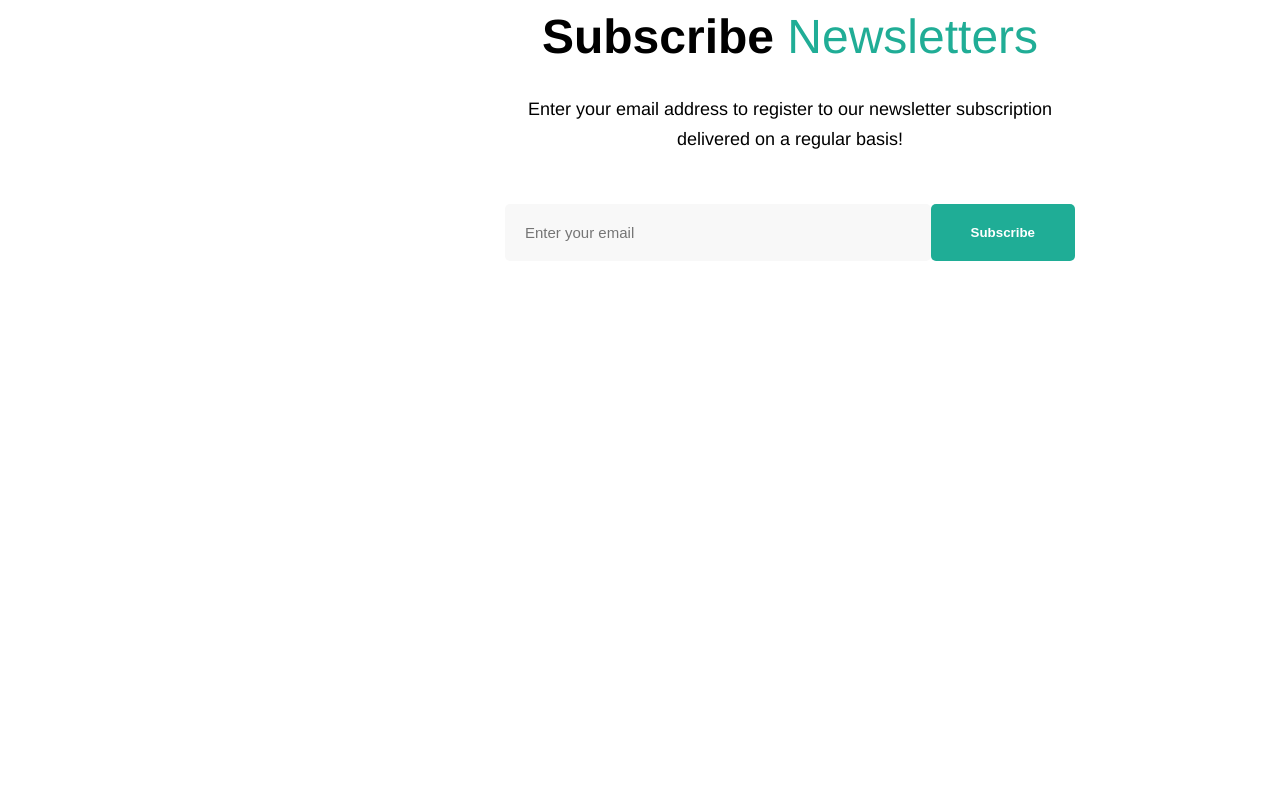
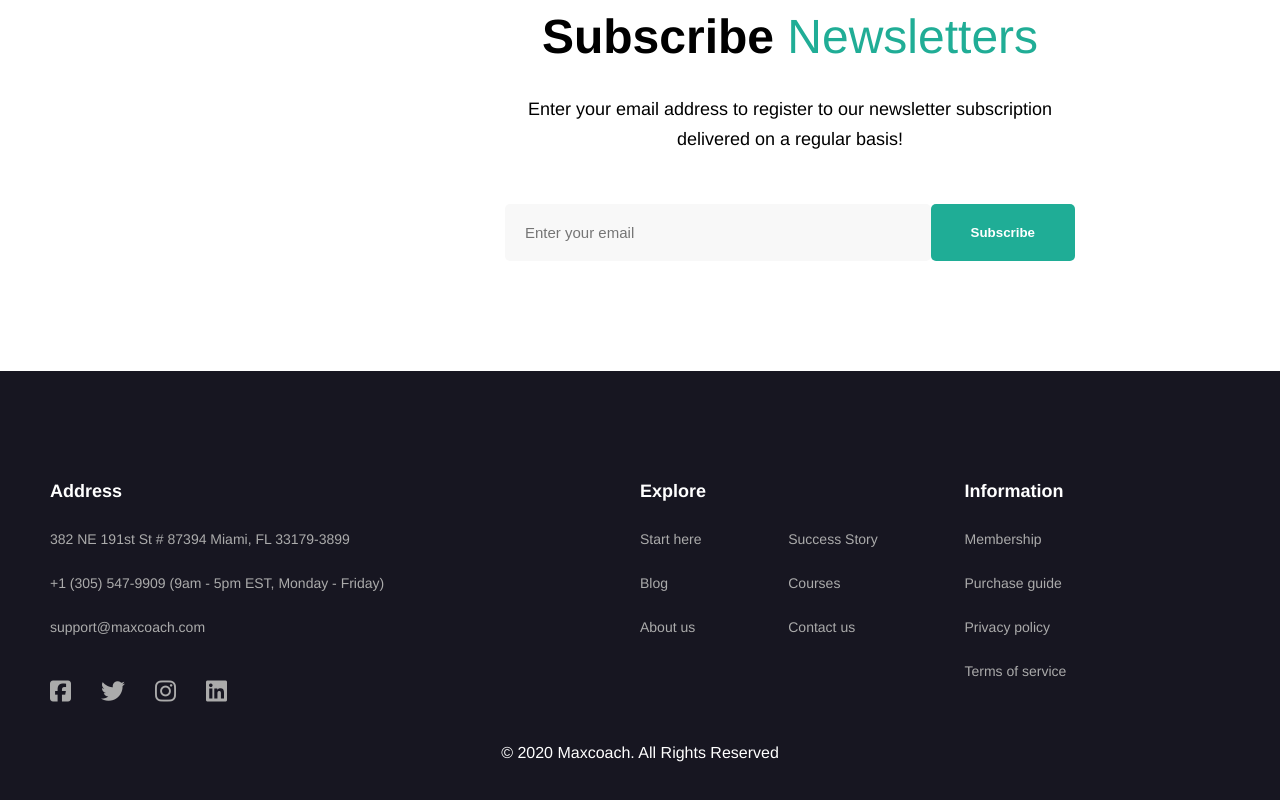
Before and after one commit to albicorra/proj-html-vuejs, a Vue app: page / in a window 1280 px wide. Shown: the part 6594-7394 px from the top of the page. Before the commit the page ends 6965 px from the top, so only its background shows below. Built offline with nearby package versions, Linux system fonts and the light colour scheme; a small style sheet from the web is missing.

Commit message:
footer completo e mediaquery nav bar

```diff
--- a/src/App.vue
+++ b/src/App.vue
@@ -27,6 +27,8 @@ export default {
 @import './assets/scss/common.scss';
 @import './assets/scss/layout.scss';
 @import './assets/scss/mixin.scss';
+@import './assets/scss/mediaquery.scss';
+
 
 #app {
   font-family: Avenir, Helvetica, Arial, sans-serif;
--- /dev/null
+++ b/src/assets/scss/mediaquery.scss
@@ -0,0 +1,52 @@
+@media screen and (max-width: 1200px) {
+    /* navbar */
+    .navbar{
+      position: absolute;
+      top: 100%;
+      right: 0;
+      flex-direction: column;
+      height: 100vh;
+      background-color: #6357d4b0;
+      width: 380px;
+      visibility: hidden;
+
+      li{
+        border-bottom: 1px solid white;
+        width: 100%;
+        color: #fff;
+
+
+        a{
+          line-height: 80px;
+          font-size: 24px;
+        }
+
+        a:hover{
+            opacity: 50%;
+            color: #fff;
+            border: none;
+        }
+      }
+    }
+
+    .navbar.active{
+        visibility: visible;
+    }
+
+    #button{
+        display: block;
+    }
+
+    /* jumbo-header */
+
+}
+
+@media screen and (max-width: 768px) {
+    .search > img,
+    .search > .language-select,
+    .search > .icon-user,
+    .search > .search-bar{
+        display: none;
+    }
+
+}
--- /dev/null
+++ b/src/components/FooterCol.vue
@@ -0,0 +1,30 @@
+<template>
+  <li>
+      {{text}}
+  </li>
+</template>
+
+<script>
+export default {
+  name: 'FooterCol',
+  props: {
+    text: String
+  }
+}
+</script>
+
+<style scoped lang="scss">
+li{
+    color: #ababab;
+    font-size: 14px;
+    font-weight: 500;
+    line-height: 24px;
+    margin-bottom: 20px;
+    cursor: pointer;
+}
+
+li:hover{
+    transition: 300ms;
+    color: #20ad96;
+}
+</style>
--- /dev/null
+++ b/src/components/FooterContent.vue
@@ -0,0 +1,187 @@
+<template>
+    <div class="section-wrapper">
+        <div class="container-small">
+            <div class="footer-info">
+                <div class="address">
+                    <div class="title">Address</div>
+                    <ul>
+                        <FooterCol v-for="el in address"
+                            :key="el.id"
+                            :text="el.text"/>
+                    </ul>
+
+                    <ul class="social">
+                        <li><i class="fa-brands fa-facebook-square"></i></li>
+                        <li><i class="fa-brands fa-twitter"></i></li>
+                        <li><i class="fa-brands fa-instagram"></i></li>
+                        <li><i class="fa-brands fa-linkedin"></i></li>
+                    </ul>
+                </div>
+
+                <div class="info">
+                    <div class="explore">
+                        <div class="title">Explore</div>
+                        <ul class="list-explore">
+                            <FooterCol v-for="el in explore"
+                            :key="el.id"
+                            :text="el.text"/>
+                        </ul>
+                    </div>
+                    <div>
+                        <div class="title">Information</div>
+                        <ul>
+                            <FooterCol v-for="el in information"
+                            :key="el.id"
+                            :text="el.text"/>
+                        </ul>
+                    </div>
+                </div>
+            </div>
+
+            <div class="rights">© 2020 Maxcoach. All Rights Reserved</div>
+        </div>
+    </div>
+</template>
+
+<script>
+import FooterCol from './FooterCol.vue'
+
+export default {
+  name: 'FooterContent',
+  components:{
+    FooterCol
+  },
+  data () {
+    return {
+      explore:[
+        {
+          text: 'Start here',
+          id: 0,
+        },
+        {
+          text: 'Blog',
+          id: 1,
+        },
+        {
+          text: 'About us',
+          id: 2,
+        },
+        {
+          text: 'Success Story',
+          id: 3,
+        },
+        {
+          text: 'Courses',
+          id: 4,
+        },
+        {
+          text: 'Contact us',
+          id: 5,
+        },
+      ],
+      information: [
+        {
+          text: 'Membership',
+          id: 0,
+        },
+        {
+          text: 'Purchase guide',
+          id: 1,
+        },
+        {
+          text: 'Privacy policy',
+          id: 2,
+        },
+        {
+          text: 'Terms of service',
+          id: 3,
+        },
+      ],
+      address:[
+        {
+          text: '382 NE 191st St # 87394 Miami, FL 33179-3899',
+          id: 0
+        },
+        {
+          text: '+1 (305) 547-9909 (9am - 5pm EST, Monday - Friday)',
+          id: 1
+        },
+        {
+          text: 'support@maxcoach.com',
+          id: 2
+        },
+      ]
+    }
+  }
+}
+</script>
+
+<style scoped lang="scss">
+    .section-wrapper{
+        background-color: #171621;
+        padding: 110px 0px;
+
+        .container-small{
+            display: flex;
+            flex-direction: column;
+            align-content: center;
+
+            .rights{
+                color: #fff;
+                text-align: center;
+                padding-top: 40px;
+            }
+
+            .footer-info{
+                display: flex;
+
+                .title{
+                    font-size: 18px;
+                    font-weight: 700;
+                    color: #fff;
+                    margin-bottom: 25px;
+                }
+
+
+
+                .address{
+                    width: 50%;
+
+                    .social{
+                        display: flex;
+                        gap: 30px;
+                        margin-top: 40px;
+                        color: #ababab;
+
+                        i{
+                            font-size: 24px;
+                            cursor: pointer;
+                        }
+
+                        li:hover{
+                            transition: 300ms;
+                            color: #fff;
+                        }
+                    }
+                }
+
+                .info{
+                    width: 50%;
+                    display: flex;
+
+                    .explore{
+                        width: 55%;
+
+                        .list-explore{
+                           display: flex;
+                           flex-direction: column;
+                           flex-wrap: wrap;
+
+                           max-height: 150px;
+                        }
+                    }
+                }
+            }
+        }
+    }
+</style>
--- a/src/components/MyFooter.vue
+++ b/src/components/MyFooter.vue
@@ -1,13 +1,17 @@
 <template>
   <div>
-
+    <FooterContent/>
   </div>
 </template>
 
 <script>
+import FooterContent from './FooterContent.vue'
+
 export default {
   name: 'MyFooter',
-
+  components: {
+    FooterContent
+  }
 }
 </script>
 
--- a/src/components/NavHeader.vue
+++ b/src/components/NavHeader.vue
@@ -4,7 +4,7 @@
         <img src="../assets/img/dark-logo.png" alt="">
     </div>
 
-    <ul class="navbar">
+    <ul class="navbar" :class="menuActive">
         <NavBar v-for="(el) in menuItems" :key="el.id"
         :item="el.item"/>
     </ul>
@@ -19,6 +19,8 @@
         <i class="fa-regular fa-circle-user icon-user"></i>
         <input type="text" placeholder="Search.." class="search-bar">
         <i class="fa-solid fa-magnifying-glass icon-user"></i>
+
+        <button class="button-menu" id="button" @click="showMenu"><i class="fa-solid fa-bars"></i></button>
     </div>
 
   </nav>
@@ -35,6 +37,7 @@ export default {
   data () {
     return {
       valueSelect: 'en',
+      menuActive: '',
 
       flagImg: [
         {
@@ -91,6 +94,15 @@ export default {
       }else{
         return this.flagImg[2].src
       }
+    },
+  },
+  methods:{
+    showMenu: function() {
+      if (this.menuActive == '') {
+        return this.menuActive = 'active'
+      }else if (this.menuActive == 'active'){
+        return this.menuActive = ''
+      }
     }
   }
 }
@@ -106,7 +118,7 @@ export default {
     position: fixed;
     z-index: 5;
     width: 100%;
-    box-shadow: 0px 15px 20px rgb(0 0 0 / 20%);;
+    box-shadow: 0px 15px 20px rgb(0 0 0 / 20%);
 
     .logo{
       padding: 20px 20px 20px 140px;
@@ -158,6 +170,19 @@ export default {
         border-left: 1px solid #eceeef;
         font-size: 16px;
       }
+
+      .button-menu{
+        border: none;
+        font-size: 20px;
+        padding: 10px;
+        height: 80px;
+        background-color: #fff;
+        cursor: pointer;
+        margin-left: 10px;
+        display: none;
+      }
     }
   }
+
+
 </style>
```
